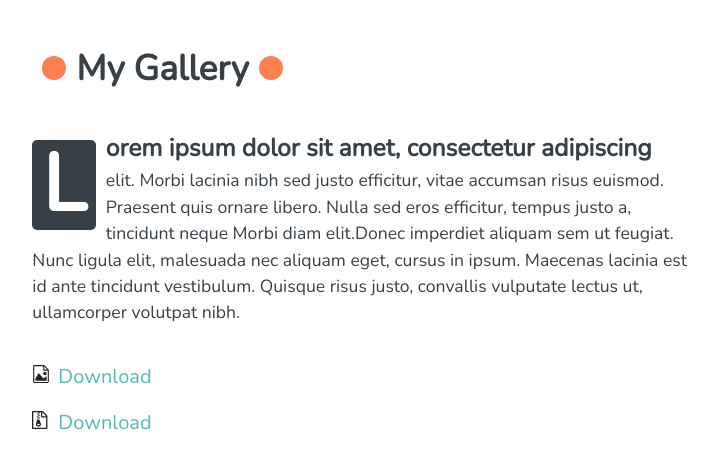
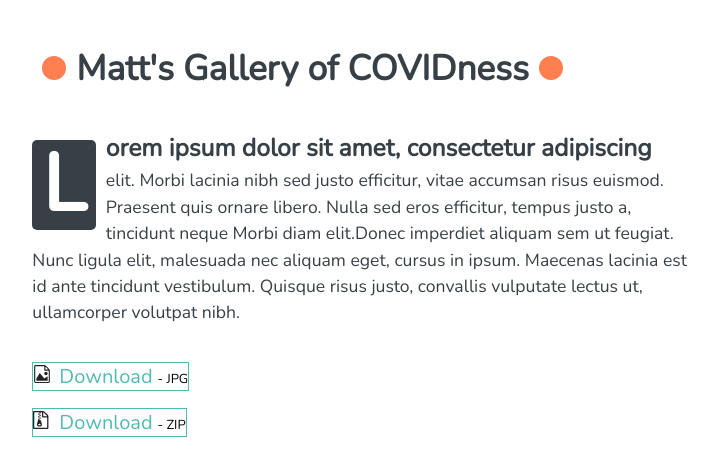
Before and after one commit to mattoattacko/css_pseudo_elements, a plain HTML site: page index.html in a window 1280 px wide. Shown: the whole page, without its empty margins (279-997 px from the left). Drawn offline with nearby package versions, Linux system fonts and the light colour scheme.

Commit message:
further refined selectors

```diff
--- a/css/style.css
+++ b/css/style.css
@@ -36,3 +36,15 @@ h1::after {
   background: coral;
   margin: 0 10px;
 }
+
+.d-loads a::after {
+  content: attr(title);
+  display: inline-block;
+  color: initial;
+  font-size: .65em;
+  margin-left: 5px;
+}
+
+.d-loads a {
+  border: solid 1px;
+}
--- a/index.html
+++ b/index.html
@@ -10,7 +10,7 @@
 <body>
 	<div class="gallery">
 
-		<h1>My Gallery</h1>
+		<h1>Matt's Gallery of COVIDness</h1>
 		<p class="intro">Lorem ipsum dolor sit amet, consectetur adipiscing elit. Morbi lacinia nibh sed justo efficitur, vitae accumsan risus euismod. Praesent quis ornare libero. Nulla sed eros efficitur, tempus justo a, tincidunt neque Morbi diam elit.Donec imperdiet aliquam sem ut feugiat. Nunc ligula elit, malesuada nec aliquam eget, cursus in ipsum. Maecenas lacinia est id ante tincidunt vestibulum. Quisque risus justo, convallis vulputate lectus ut, ullamcorper volutpat nibh.</p>
 
 		<ul class="d-loads">
```
